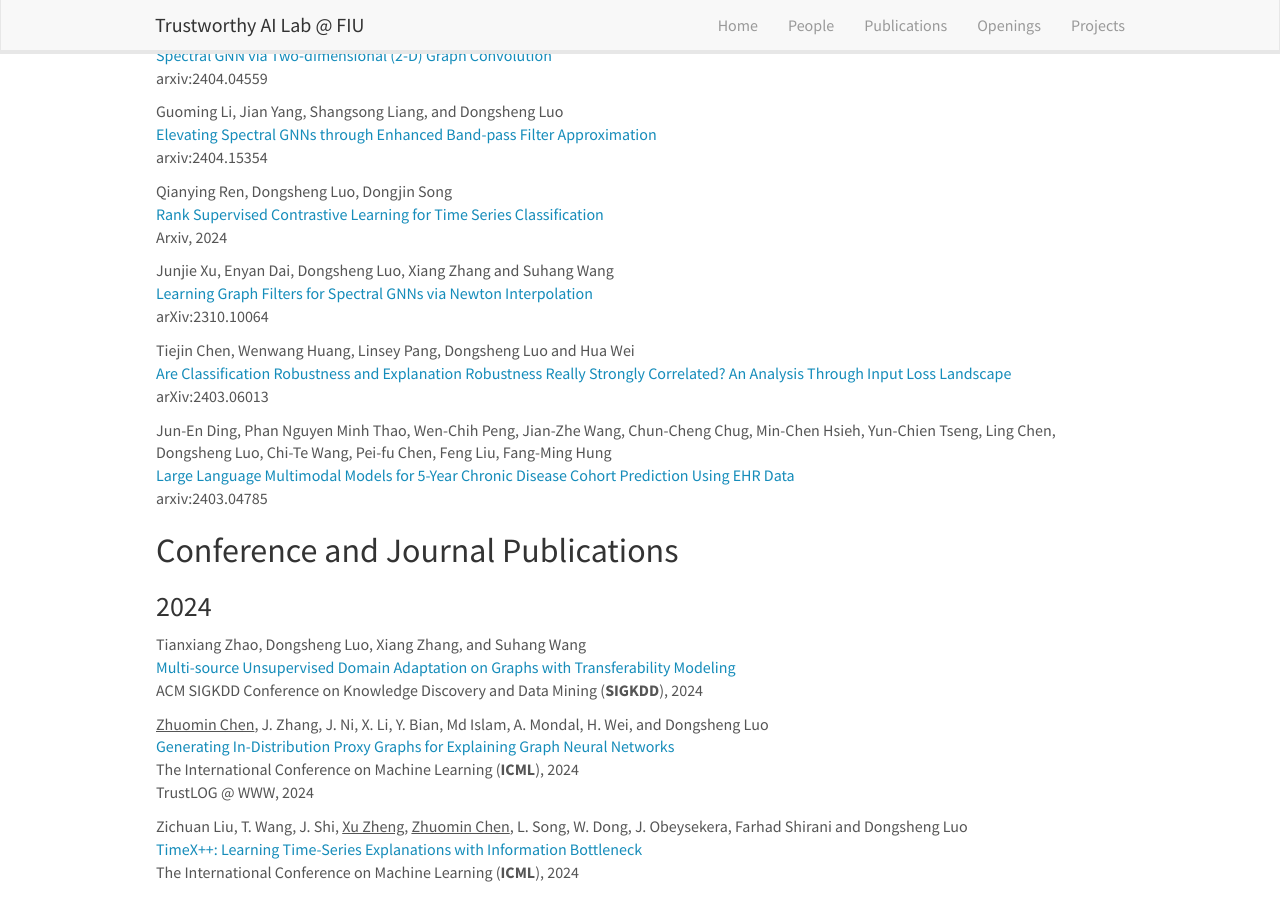
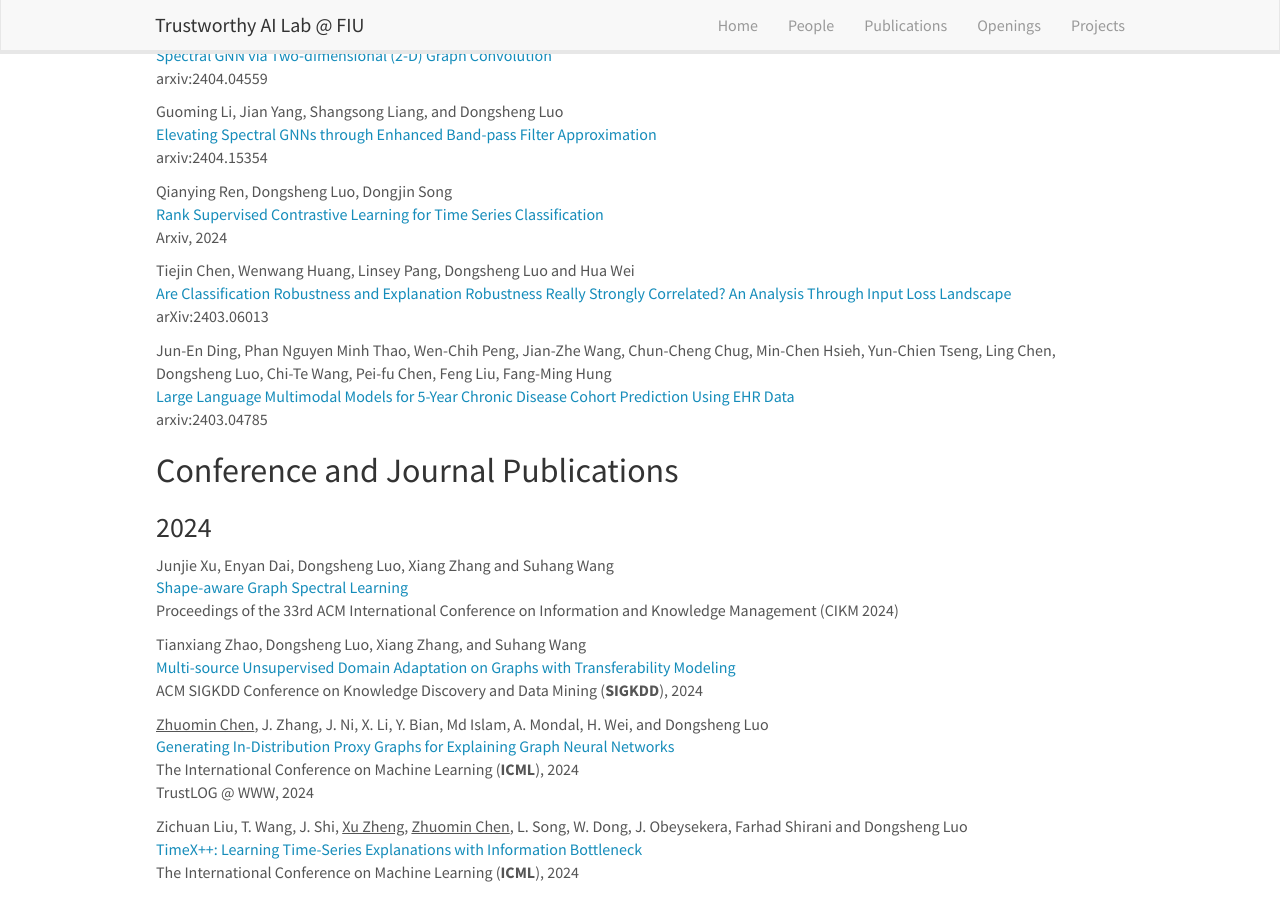
Before and after one commit to trustai4s-lab/trustai4s-lab.github.io, a Jekyll site: the page built from _pages/publications.md, in a window 1280 px wide and 900 px high, scrolled down 315 px. Built offline with Jekyll 4.4.1, drawn with Linux system fonts in a browser that asks for light colours; nearby versions of some CDN libraries.

Commit message:
Update publications.md

```diff
--- a/_pages/publications.md
+++ b/_pages/publications.md
@@ -29,10 +29,6 @@ Qianying Ren, Dongsheng Luo, Dongjin Song\
 [Rank Supervised Contrastive Learning for Time Series Classification](https://arxiv.org/abs/2401.18057)\
 Arxiv, 2024
 
-Junjie Xu, Enyan Dai, Dongsheng Luo, Xiang Zhang and Suhang Wang\
-[Learning Graph Filters for Spectral GNNs via Newton Interpolation](https://arxiv.org/abs/2310.10064)\
-arXiv:2310.10064
-
 
 Tiejin Chen, Wenwang Huang, Linsey Pang, Dongsheng Luo and Hua Wei\
 [Are Classification Robustness and Explanation Robustness Really Strongly Correlated? An Analysis Through Input Loss Landscape](https://arxiv.org/abs/2403.06013)\
@@ -47,6 +43,11 @@ arxiv:2403.04785
 ## Conference and Journal Publications
 
 ### 2024
+
+Junjie Xu, Enyan Dai, Dongsheng Luo, Xiang Zhang and Suhang Wang\
+[Shape-aware Graph Spectral Learning](https://arxiv.org/abs/2310.10064)\
+Proceedings of the 33rd ACM International Conference on Information and Knowledge Management (CIKM 2024)
+
 
 Tianxiang Zhao, Dongsheng Luo, Xiang Zhang, and Suhang Wang\
 [Multi-source Unsupervised Domain Adaptation on Graphs with Transferability Modeling]()\
```
